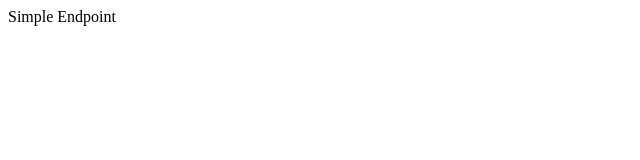
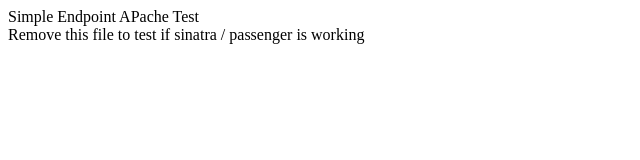
Before and after one commit to CalculatedContent/simple_endpoint, a plain HTML site: page public/index.html in a window 1280 px wide. Shown: the whole page, without its empty margins (0-640 px from the left). Drawn offline with Linux system fonts and the light colour scheme.

Commit message:
updated html
remove this file to test sinatra / passenger

```diff
--- a/public/index.html
+++ b/public/index.html
@@ -5,7 +5,9 @@
 
 <body>
 
-  Simple Endpoint
+  Simple Endpoint APache Test
+  <br>
+   Remove this file to test if sinatra / passenger is working
 
 
 </body>
```
